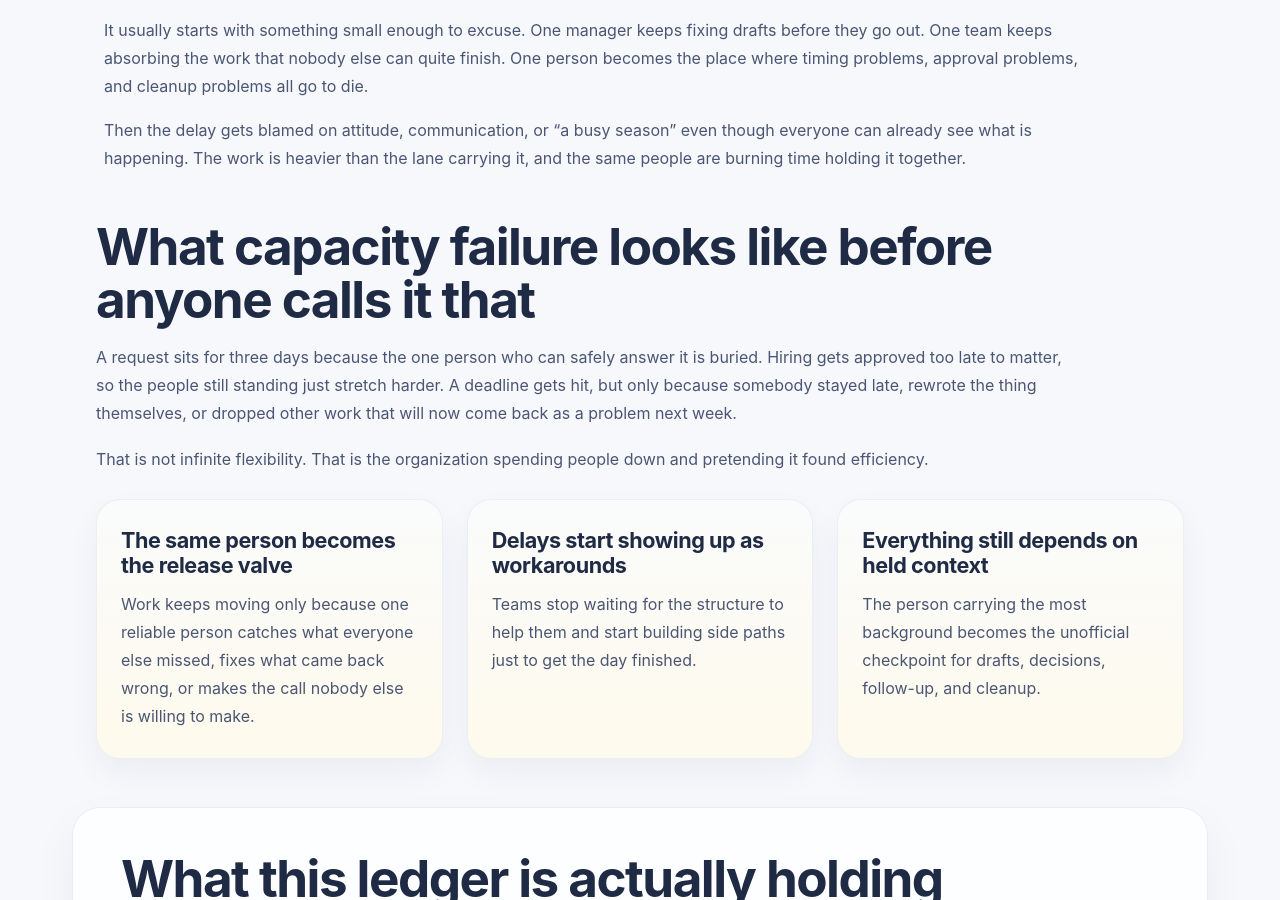
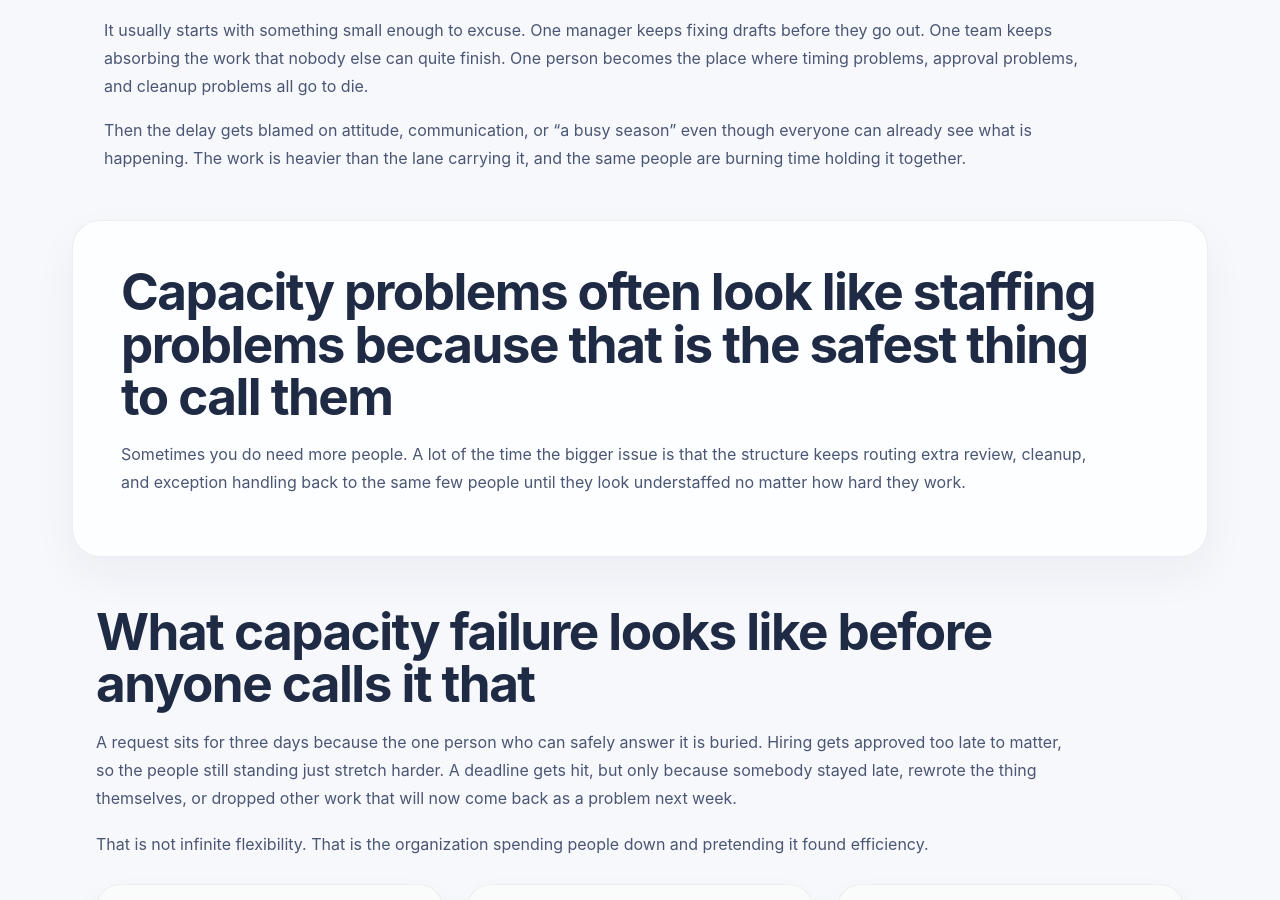
Before and after one commit to efost7873/integratedvaluearchitecture.com, a Jekyll site: the page built from capacity.html, in a window 1280 px wide and 900 px high, scrolled down 319 px. Built offline with Jekyll 4.4.1, drawn with Linux system fonts in a browser that asks for light colours.

Commit message:
Update capacity.html

```diff
--- a/capacity.html
+++ b/capacity.html
@@ -1,7 +1,7 @@
 ---
 layout: default
-title: Capacity, Staffing, and Readiness | Integrated Value Architecture
-description: The Capacity Ledger shows where work, decision load, thin coverage, and hidden cleanup are already overwhelming the same people so overload stops getting treated like a personal flaw.
+title: Capacity, Staffing, and Readiness | Workload, Coverage, and Structural Overload | IVA
+description: The Capacity Ledger shows where work, decision load, thin coverage, and hidden cleanup are already overwhelming the same people.
 permalink: /capacity/
 schema_type: WebPage
 ---
@@ -18,6 +18,17 @@ schema_type: WebPage
     </p>
   </div>
 </section>
+
+<section class="section alt">
+  <div class="container narrow">
+    <h2>Capacity problems often look like staffing problems because that is the safest thing to call them</h2>
+    <p>
+      Sometimes you do need more people. A lot of the time the bigger issue is that the structure keeps routing extra review, cleanup, and exception handling back to the same few people until they look understaffed no matter how hard they work.
+    </p>
+  </div>
+</section>
+
+
 
 <section class="section">
   <div class="container narrow">
```
